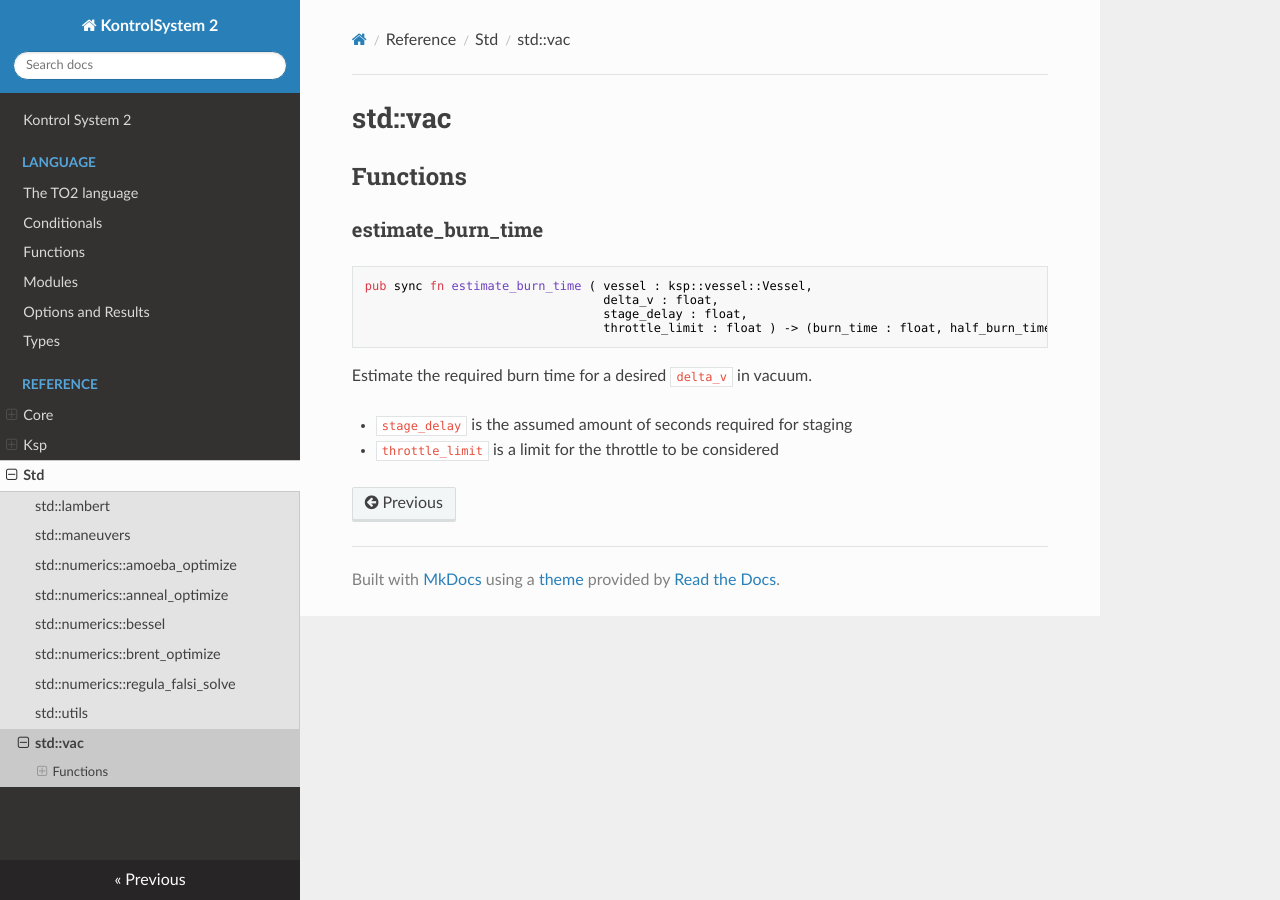
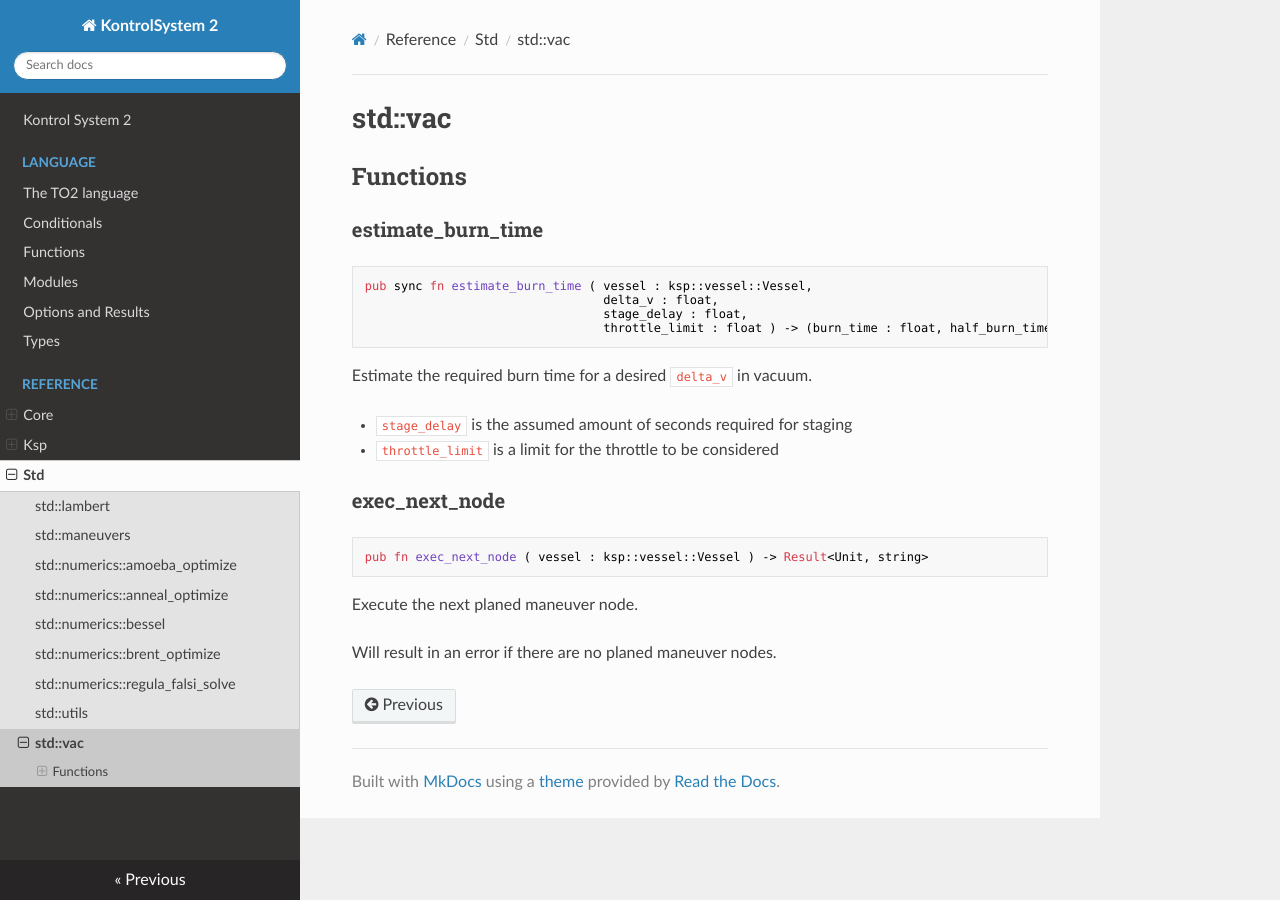
Before and after one commit to untoldwind/KontrolSystem2, an MkDocs documentation site: the page built from docs/reference/std/vac.md, in a window 1280 px wide. Built offline with MkDocs 1.6.1, drawn with Linux system fonts in a browser that asks for light colours; nearby versions of some CDN libraries.

Commit message:
Update reference

````diff
--- a/docs/reference/std/vac.md
+++ b/docs/reference/std/vac.md
@@ -18,3 +18,13 @@ Estimate the required burn time for a desired `delta_v` in vacuum.
 
 * `stage_delay` is the assumed amount of seconds required for staging
 * `throttle_limit` is a limit for the throttle to be considered
+
+### exec_next_node
+
+```rust
+pub fn exec_next_node ( vessel : ksp::vessel::Vessel ) -> Result<Unit, string>
+```
+
+Execute the next planed maneuver node.
+
+Will result in an error if there are no planed maneuver nodes.
````
Also changed, not shown: docs/reference/ksp/vessel.md (+3 -0 lines).
